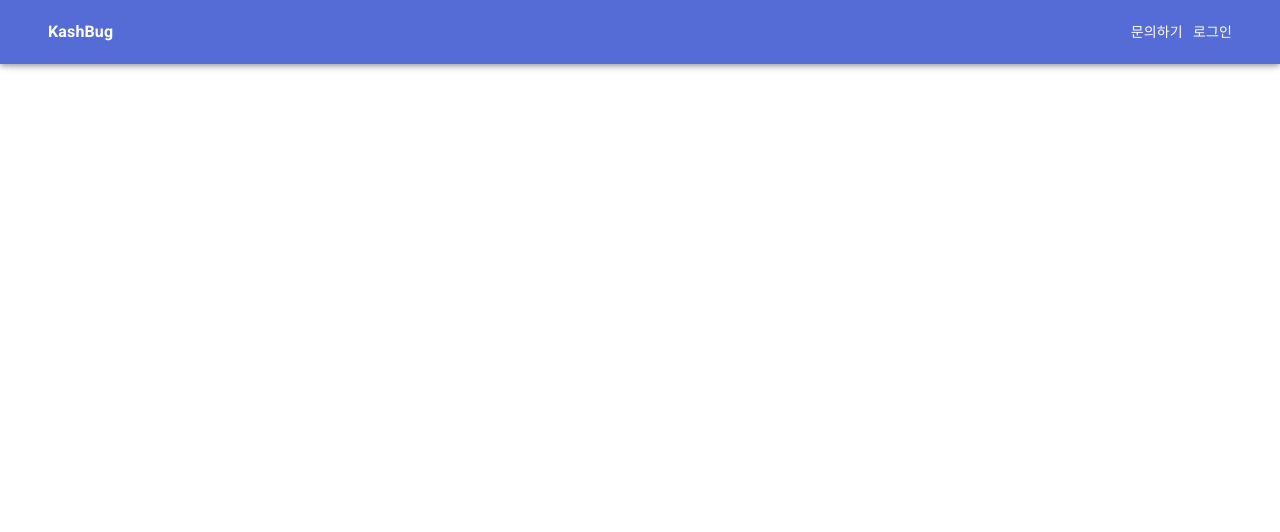
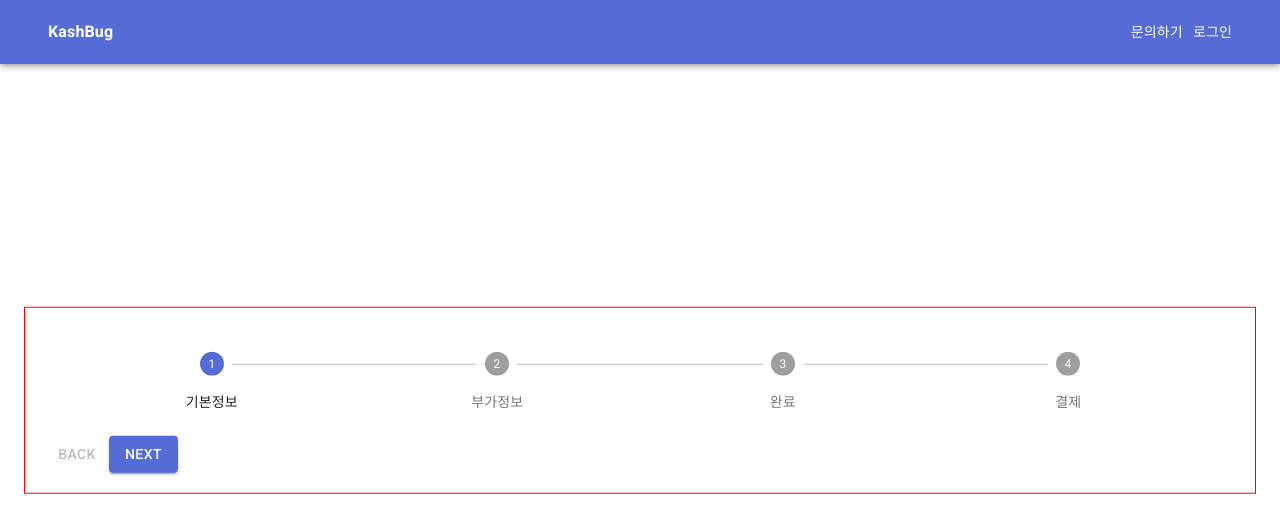
Before and after one commit to kashbug/kashbug-frontend, a Next.js app: page /project/add/1 in a window 1280 px wide. Shown: the top 532 px of the page. Built offline with nearby package versions, Linux system fonts and the light colour scheme.

Commit message:
[project-add] 스텝퍼 추가

```diff
--- a/src/containers/project/add/ProjectAddContainer.tsx
+++ b/src/containers/project/add/ProjectAddContainer.tsx
@@ -1,21 +1,84 @@
+import React, { useState } from 'react';
 import styled from "styled-components";
+// mui
+import { makeStyles, Theme, createStyles } from '@material-ui/core/styles';
+import Stepper from '@material-ui/core/Stepper';
+import Step from '@material-ui/core/Step';
+import StepLabel from '@material-ui/core/StepLabel';
+import Button from '@material-ui/core/Button';
+import Typography from '@material-ui/core/Typography';
 
 const AddWrap = styled.div`
-    position: fixed;
-  width: 100%;
-  margin: 0 auto;
-  left: 0;
-  right: 0;
-  display: flex;
-  background-color: red;
-  padding: 20px 50px;
-  border-radius: 40px;
-  border:1px solid red;
+    position:relative;height:100vh;
+`;
+const Add = styled.div`
+    position:absolute;left:50%;top:50%;transform:translate(-50%, -50%);padding:20px;border:1px solid red;width:100%;
 `;
 
+const STEP = ['기본정보', '부가정보', '완료', '결제'];
+
+const useStyles = makeStyles((theme: Theme) =>
+    createStyles({
+        root: {
+            width: '100%',
+        },
+        button: {
+            marginRight: theme.spacing(1),
+        },
+        instructions: {
+            marginTop: theme.spacing(1),
+            marginBottom: theme.spacing(1),
+        },
+    }),
+);
+
 const ProjectAddContainer = () => {
+    const classes = useStyles();
+    const [activeStep, setActiveStep] = useState(0);
+    const steps = STEP;
+
+    const handleNext = () => {
+        setActiveStep((prevActiveStep) => prevActiveStep + 1);
+    };
+
+    const handleBack = () => {
+        setActiveStep((prevActiveStep) => prevActiveStep - 1);
+    };
     return (
-        <AddWrap>body</AddWrap>
+        <AddWrap>
+            <Add>
+                <div className={classes.root}>
+                    <Stepper activeStep={activeStep} alternativeLabel>
+                        {steps.map((label) => (
+                            <Step key={label}>
+                                <StepLabel>{label}</StepLabel>
+                            </Step>
+                        ))}
+                    </Stepper>
+                    <div>
+                        {activeStep === steps.length ? (
+                            <div>
+                                <Typography className={classes.instructions}>All steps completed</Typography>
+                            </div>
+                        ) : (
+                            <div>
+                                <div>
+                                    <Button
+                                        disabled={activeStep === 0}
+                                        onClick={handleBack}
+                                    >
+                                        Back
+                                    </Button>
+                                    <Button variant="contained" color="primary" onClick={handleNext}>
+                                        {activeStep === steps.length - 1 ? 'Finish' : 'Next'}
+                                    </Button>
+                                </div>
+                            </div>
+                        )}
+                    </div>
+                </div>
+            </Add>
+        </AddWrap>
     );
 };
 
--- a/src/pages/project/add/[step].tsx
+++ b/src/pages/project/add/[step].tsx
@@ -1,6 +1,7 @@
 import { NextPageContext } from 'next';
 import NavBar from "../../../containers/layout/navbar";
 import ProjectAddContainer from "../../../containers/project/add/ProjectAddContainer";
+import Layout from "../../../containers/layout/layout";
 
 interface StepProps {
     asPath?: string;
@@ -10,7 +11,9 @@ const Step = ({ asPath }: StepProps) => {
     return(
         <>
             <NavBar />
-            <ProjectAddContainer />
+            <Layout>
+                <ProjectAddContainer />
+            </Layout>
         </>
     );
 };
```
